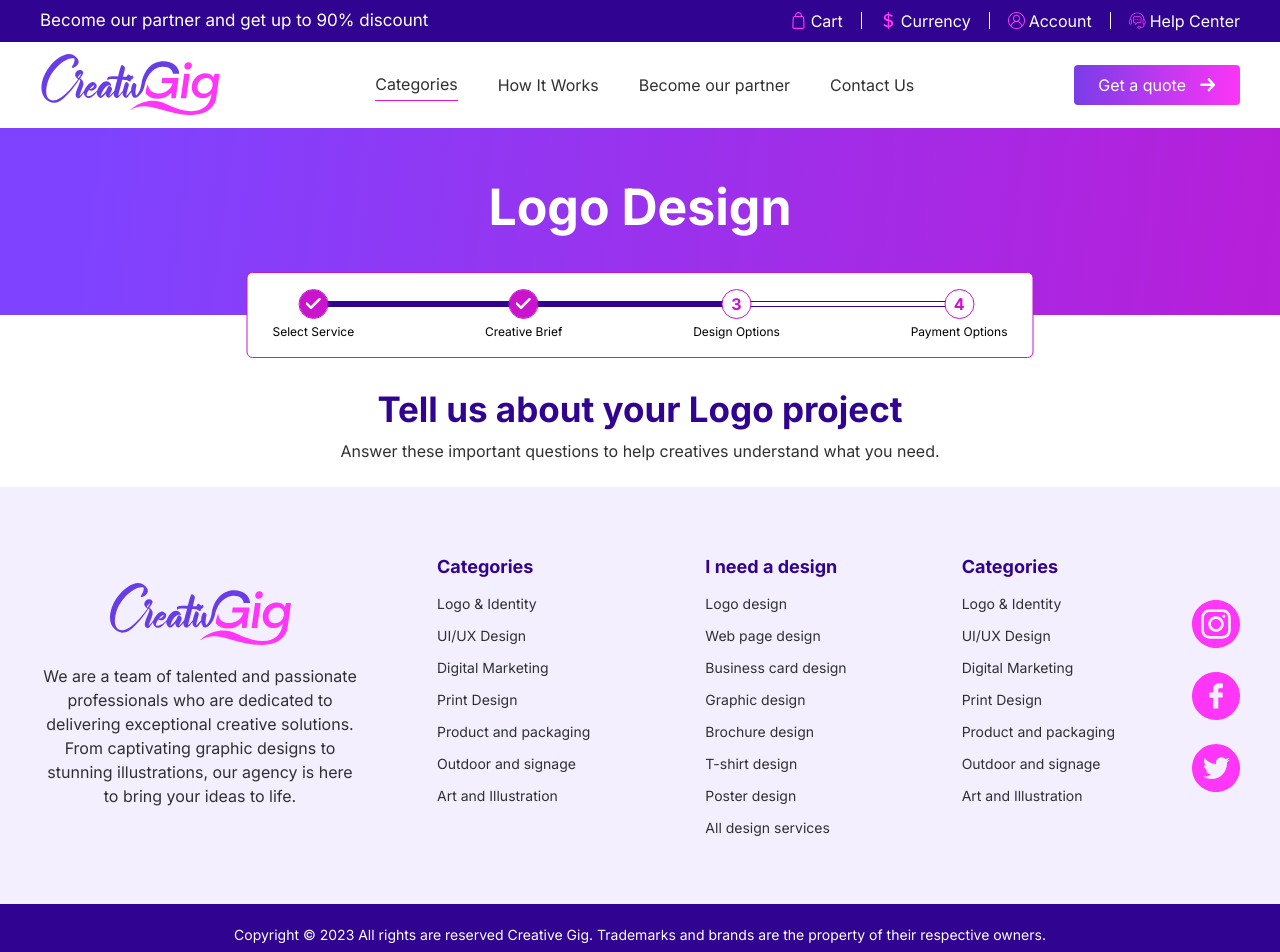
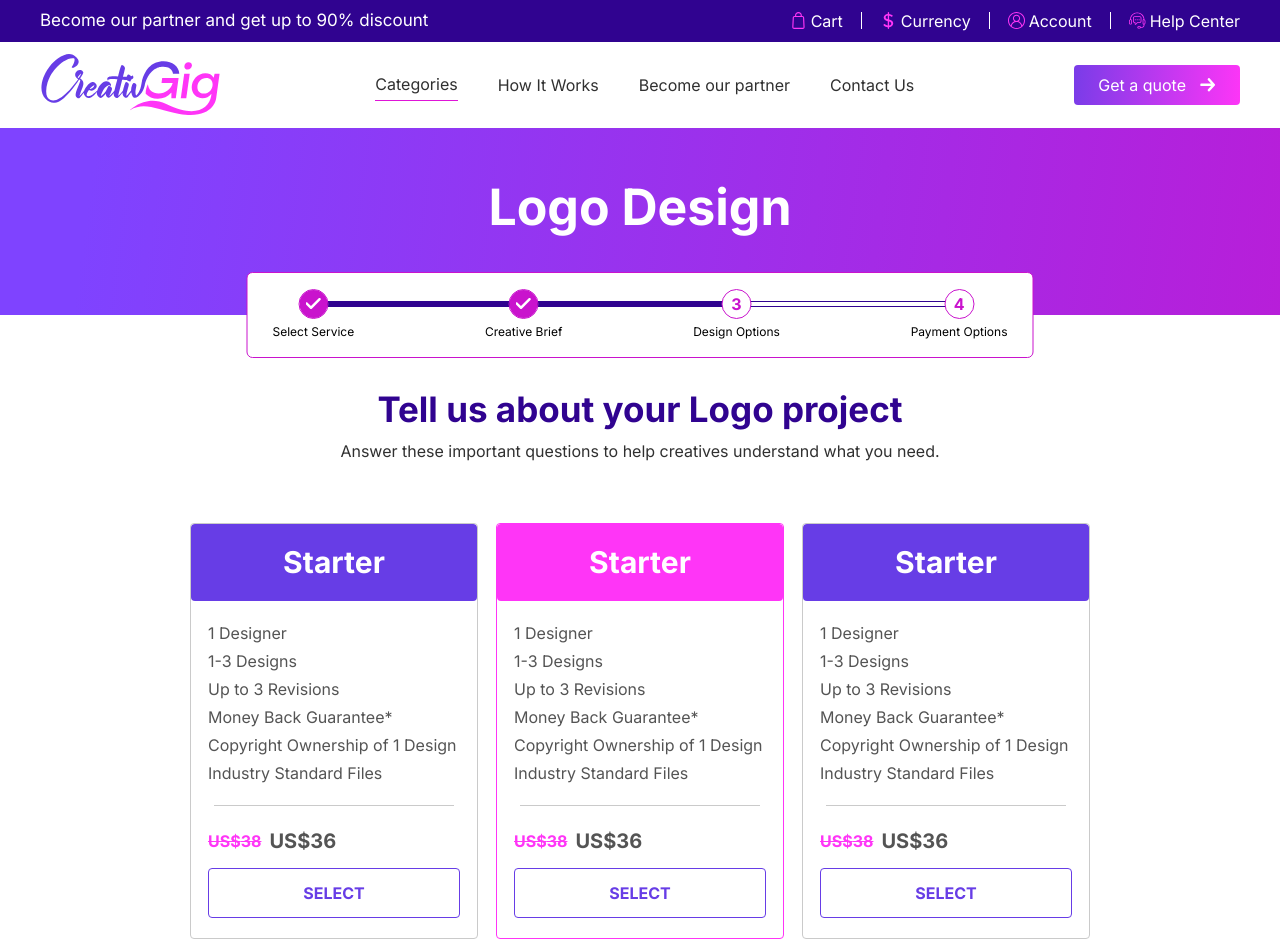
Before and after one commit to Sage4tk/creativgigsample, a React (Vite) app: page /page3 in a window 1280 px wide. Shown: the top 952 px of the page. Built offline with nearby package versions, Linux system fonts and the light colour scheme.

Commit message:
Created form and combining all forms

```diff
--- a/src/App.tsx
+++ b/src/App.tsx
@@ -4,6 +4,7 @@
 import HowItWorks from './pages/HowItWorks';
 import FirstStep from './pages/FirstStep';
 import SecondStep from './pages/SecondStep';
+import LastStep from './pages/LastStep';
 
 const router = createBrowserRouter([
   {
@@ -21,6 +22,10 @@
   {
     path: "/page3",
     element: <SecondStep />
+  },
+  {
+    path: "/page4",
+    element: <LastStep />
   }
 ]);
 
--- /dev/null
+++ b/src/components/laststep/Table.tsx
@@ -0,0 +1,19 @@
+import BaseTable from "./card/BaseTable";
+
+const Table:React.FC = () => {
+    return (
+        <div className="w-full flex flex-col items-center px-4 lg:px-0">
+            <div className="w-full lg:w-[903px] border-[0.5px] border-[#9E9E9E] rounded-[4px] overflow-hidden">
+                <BaseTable title="Service Name">
+
+                    <span className="text-[#545454] text-[0.875rem]">Logo Design</span>
+                </BaseTable>
+                <BaseTable title="Service order details">
+                    <div></div>
+                </BaseTable>
+            </div>
+        </div>
+    )
+}
+
+export default Table;
--- /dev/null
+++ b/src/components/laststep/Top.tsx
@@ -0,0 +1,11 @@
+
+
+const Top:React.FC = () => {
+    return (
+        <div className="pt-[65px] pb-[23px]">
+            <h1 className="text-center text-main font-bold text-[2.1875rem]">Confirm project details</h1>
+        </div>
+    )
+}
+
+export default Top;
--- /dev/null
+++ b/src/components/laststep/card/BaseTable.tsx
@@ -0,0 +1,25 @@
+interface IBaseTableProps {
+    title: string,
+    children: React.ReactNode
+}
+
+const BaseTable:React.FC<IBaseTableProps> = ({
+    title,
+    children
+}) => {
+    return (
+        <div className="flex flex-col lg:flex-row">
+
+            <div className="border-[0.5px] border-[#9E9E9E] py-[13px] px-[17px] lg:w-[240px] w-full">
+                <span className="text-[1rem] text-main font-bold">{title}</span>
+            </div>
+
+            <div className="border-[0.5px] border-[#9E9E9E] py-[13px] px-[17px] lg:flex-grow">
+                {children}
+            </div>
+
+        </div>
+    )
+}
+
+export default BaseTable;
--- a/src/components/secondstep/PlanSelect.tsx
+++ b/src/components/secondstep/PlanSelect.tsx
@@ -1,3 +1,6 @@
+import PLANS from "../../data/plans.json";
+import PlanCard from "./cards/PlanCard";
+
 const PlanSelect:React.FC = () => {
     return (
         <div className="flex flex-col items-center w-full">
@@ -12,6 +15,14 @@
 
 
             </div>
+
+            <div className="w-full lg:w-[900px] md:w-[600px] flex flex-col md:flex-row flex-wrap justify-between pt-[36px]">
+                {
+                    PLANS.map((props, index) => (
+                        <PlanCard {...props} odd={index % 2 === 0} />
+                    ))
+                }
+            </div>
         </div>
     )
 }
--- /dev/null
+++ b/src/components/secondstep/cards/PlanCard.tsx
@@ -0,0 +1,60 @@
+interface IPlanCardProps {
+    id: string,
+    title: string,
+    list: Array<string>,
+    original_cost?: number,
+    cost: number,
+    popular?: boolean,
+    odd: boolean
+}
+
+const PlanCard:React.FC<IPlanCardProps> = ({
+    title,
+    list,
+    original_cost,
+    cost,
+    popular,
+    odd
+}) => {
+    console.log(original_cost);
+
+    return (
+        <div className={`border ${odd ? "border-[#CACACA]":"border-pink"} relative md:w-[32%] w-full rounded-[4px] overflow-hidden`}>
+
+            {popular && (
+                <div className="absolute">
+                </div>
+            )}
+
+            <div className={`${odd ? "bg-sub":"bg-pink"} rounded-[4px]`}>
+                <h3 className="text-white text-[1.875rem] font-bold py-[16px] text-center">{title}</h3>
+            </div>
+
+            <div className="px-[17px] py-[20px]">
+
+                <div>
+                    {list.map((item, index) => (
+                        <p className="text-[#545454] mb-1" key={index}>{item}</p>
+                    ))}
+                </div>
+
+                <div className="h-[1px] bg-[#CACACA] w-[95%] mx-auto my-5"></div>
+
+                <div className="flex flex-row items-center mb-3">
+                    {original_cost && <span className="mr-2 text-pink font-bold line-through">US${original_cost}</span>}
+
+                    <span className="text-[#545454] font-bold text-[1.25rem]">US${cost}</span>
+                </div>
+
+                <button className="w-full font-bold text-sub border border-sub rounded-[4px] py-3 hover:bg-sub hover:text-white active:scale-[99%] active:opacity-95">
+                    SELECT
+                </button>
+
+
+            </div>
+
+        </div>
+    )
+}
+
+export default PlanCard;
--- /dev/null
+++ b/src/data/plans.json
@@ -0,0 +1,45 @@
+[
+    {
+        "id": "0e6d775a-b274-478d-b83a-1ded4bf6ab22",
+        "title":"Starter",
+        "list": [
+            "1 Designer",
+            "1-3 Designs",
+            "Up to 3 Revisions",
+            "Money Back Guarantee*",
+            "Copyright Ownership of 1 Design",
+            "Industry Standard Files"
+        ],
+        "original_cost": 38,
+        "cost":36
+    },
+    {
+        "id": "847203a9-6707-4b77-90f8-450e1f6955fd",
+        "title":"Starter",
+        "list": [
+            "1 Designer",
+            "1-3 Designs",
+            "Up to 3 Revisions",
+            "Money Back Guarantee*",
+            "Copyright Ownership of 1 Design",
+            "Industry Standard Files"
+        ],
+        "original_cost": 38,
+        "cost":36
+    },
+    {
+        "id": "2a88acdf-bca2-4360-afbe-66bc82695bbf",
+        "title":"Starter",
+        "list": [
+            "1 Designer",
+            "1-3 Designs",
+            "Up to 3 Revisions",
+            "Money Back Guarantee*",
+            "Copyright Ownership of 1 Design",
+            "Industry Standard Files"
+        ],
+        "original_cost": 38,
+        "cost":36
+    }
+
+]
--- /dev/null
+++ b/src/pages/LastStep.tsx
@@ -0,0 +1,33 @@
+import Heading from "../components/firststep/Heading"
+import Services from "../components/firststep/Services"
+import FAQ from "../components/home/FAQ"
+import Table from "../components/laststep/Table"
+import Top from "../components/laststep/Top"
+import Footer from "../components/shared/Footer"
+import FormProgress from "../components/shared/FormProgress"
+import Nav from "../components/shared/Nav"
+
+const LastStep:React.FC = () => {
+    return (
+        <>
+
+        <Nav />
+
+        <Heading title="Logo Design" />
+
+        <FormProgress stage={3} />
+
+        <Top />
+
+        <Table />
+
+        <Services />
+
+        <FAQ />
+
+        <Footer />
+        </>
+    )
+}
+
+export default LastStep;
--- a/src/pages/SecondStep.tsx
+++ b/src/pages/SecondStep.tsx
@@ -1,4 +1,7 @@
+import FormNavigatior from "../components/firststep/FormNavigator";
 import Heading from "../components/firststep/Heading";
+import Services from "../components/firststep/Services";
+import FAQ from "../components/home/FAQ";
 import PlanSelect from "../components/secondstep/PlanSelect";
 import Footer from "../components/shared/Footer";
 import FormProgress from "../components/shared/FormProgress";
@@ -16,6 +19,12 @@
 
         <PlanSelect />
 
+        <FormNavigatior />
+
+        <Services />
+
+        <FAQ />
+
         <Footer />
 
         </>
--- /dev/null
+++ b/src/pages/WholeForm.tsx
@@ -0,0 +1,36 @@
+import { useState } from "react";
+import { IForm } from "../components/firststep/interface";
+import FirstStep from "./FirstStep";
+import SecondStep from "./SecondStep";
+import LastStep from "./LastStep";
+
+const WholeForm:React.FC = () => {
+
+    /** STATES **/
+    const [form, setForm] = useState<IForm>({
+        service: "",
+        industry: "",
+        about: "",
+        important: "",
+        colors: [],
+        additional_info: "",
+        style: "",
+        files: [],
+        option: "",
+        cost: 0
+    });
+
+    const [stage, setState] = useState<number>(0);
+
+    return (
+        <>
+
+        {stage === 0 && <FirstStep />}
+        {stage === 1 && <SecondStep />}
+        {stage === 2 && <LastStep />}
+
+        </>
+    )
+}
+
+export default WholeForm;
--- /dev/null
+++ b/tester.js
@@ -0,0 +1,3 @@
+import crpyto from "crypto";
+
+console.log(crpyto.randomUUID());
```
Also changed, not shown: src/components/firststep/interface.d.ts (+13 -0 lines).
